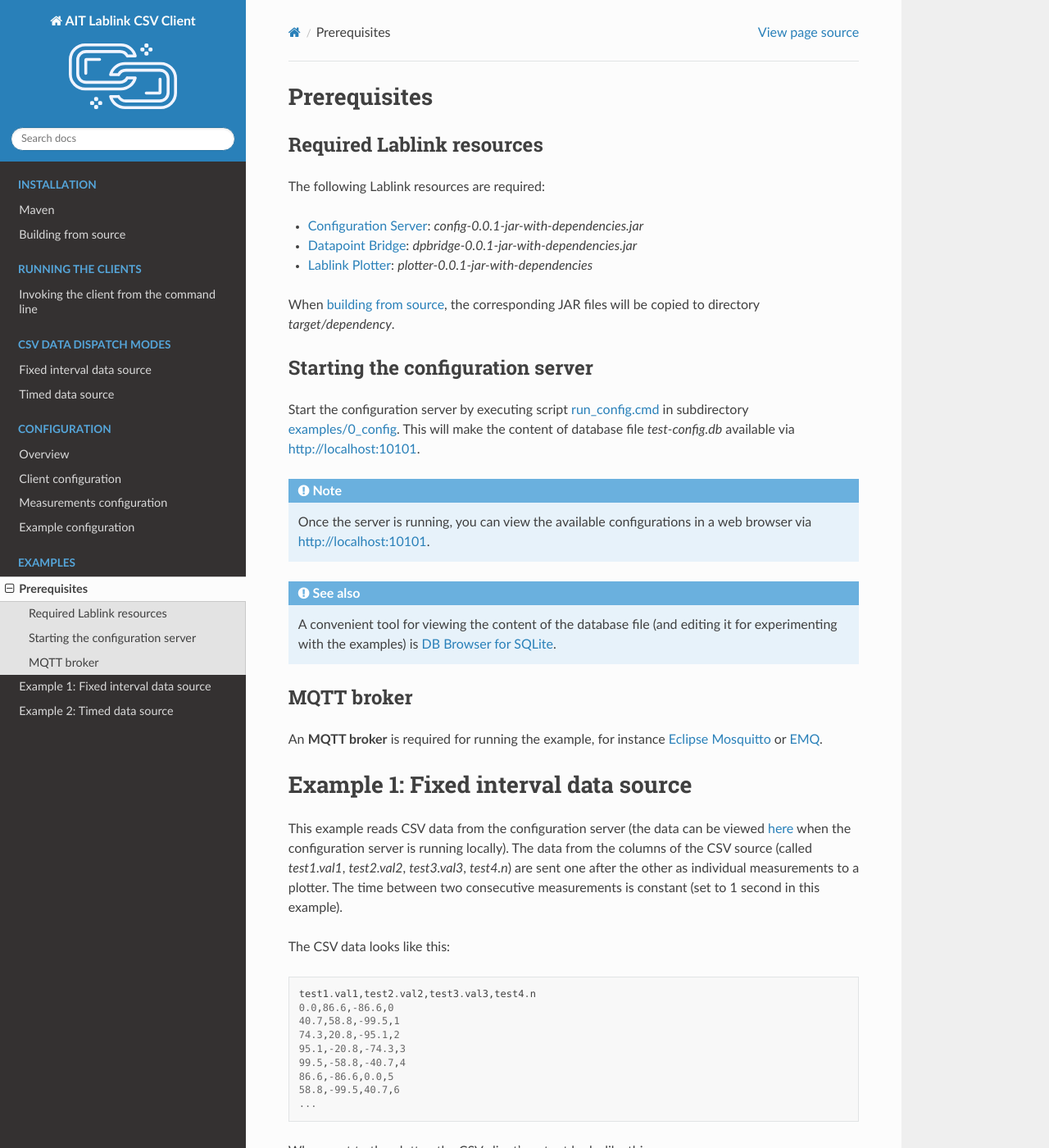
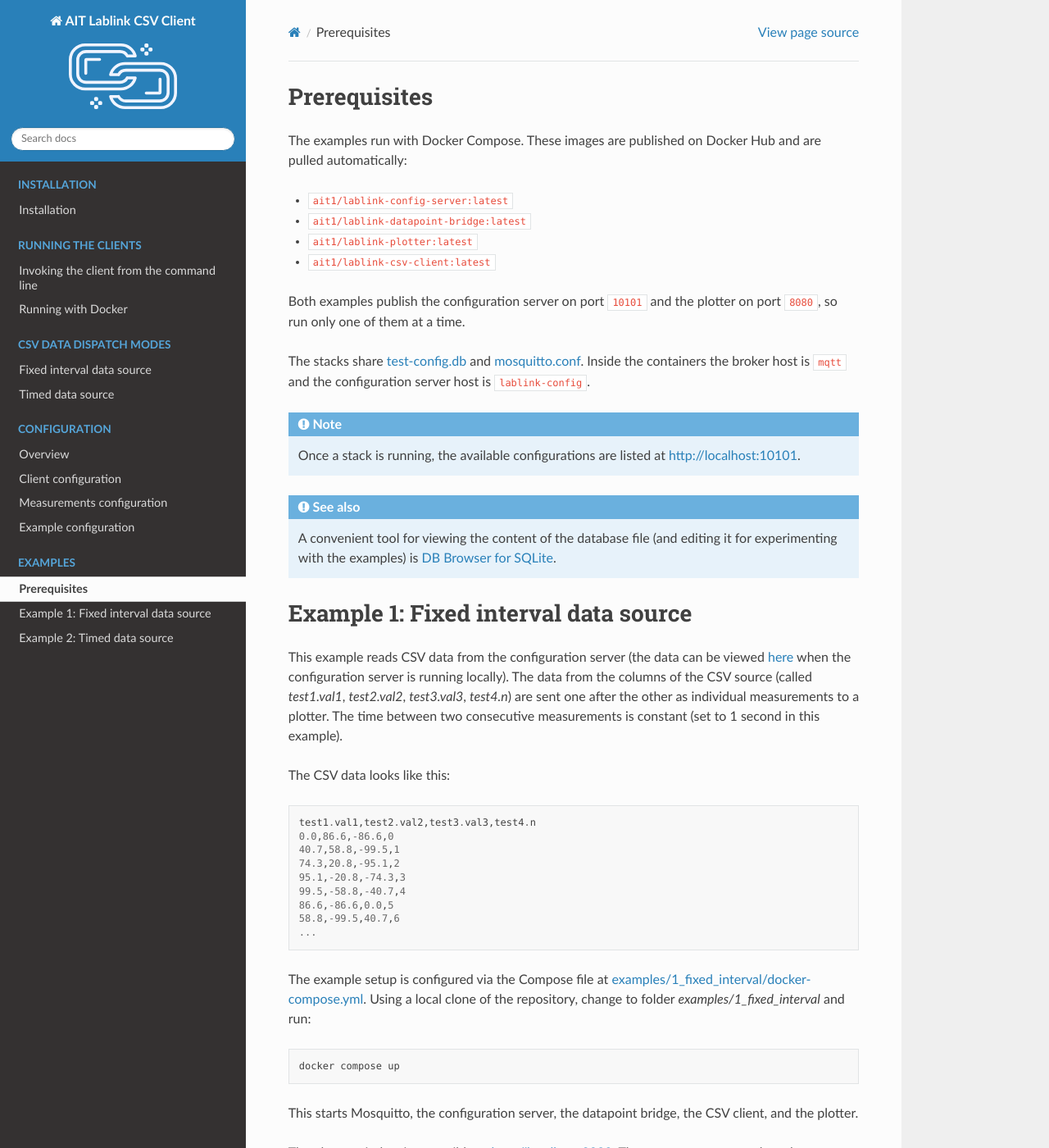
Before and after one commit to AIT-Lablink/lablink-csv-client, a Sphinx documentation site: the page built from docs/examples.rst, in a window 1280 px wide and 1400 px high. Shown: the whole window at 82% size. Built offline with Sphinx 7.4.7 and the Read the Docs theme 3.1.0, drawn with Linux system fonts in a browser that asks for light colours; some of the changed text lies outside the part shown.

Commit message:
Update documentation

```diff
--- a/docs/dispatch-modes.rst
+++ b/docs/dispatch-modes.rst
@@ -23,7 +23,9 @@ Timed data source
 =================
 
 The data from the CSV source uses a dedicated format (see `below <#supported-csv-formats-for-timed-data-sources>`_), providing data values associated to timestamps, which are sent one-by-one as individual measurements.
-The timing of the measurements is determined by the timestamps associated to each data value.
+Only the time difference between two consecutive timestamps of the same series is used.
+The first measurement of a series is sent after the delay given by ``StartAfter``.
+Each following measurement is sent after that time difference, divided by ``ScaleFactor``.
 
 .. note:: This dispatch mode is enable by setting configuration parameter ``DispatchType`` to ``TIME_VARIANT``.
 
@@ -40,5 +42,6 @@ All entries with the same ``<device-name>`` and ``<datapoint-name>`` belong to a
 When selecting a series of measurements as output for the CSV client, it has to be referred to as  ``<device-name>.<datapoint-name>`` in parameter ``ColName`` in the `measurements configuration <configuration.html#measurements-configuration>`__.
 
 The timestamps have to be provided in `Unix time <https://en.wikipedia.org/wiki/Unix_time>`__.
+The difference of two consecutive timestamps is the delay in milliseconds.
 
 .. seealso:: An **example** for a **timed data source** can be found `here <examples.html#example-2-timed-data-source>`__.
--- a/docs/examples.rst
+++ b/docs/examples.rst
@@ -1,33 +1,22 @@
 Prerequisites
 =============
 
-Required Lablink resources
---------------------------
+The examples run with Docker Compose.
+These images are published on Docker Hub and are pulled automatically:
 
-The following Lablink resources are required:
+* ``ait1/lablink-config-server:latest``
+* ``ait1/lablink-datapoint-bridge:latest``
+* ``ait1/lablink-plotter:latest``
+* ``ait1/lablink-csv-client:latest``
 
-* `Configuration Server <https://ait-lablink.readthedocs.io/projects/lablink-config-server>`_: *config-0.0.1-jar-with-dependencies.jar*
-* `Datapoint Bridge <https://ait-lablink.readthedocs.io/projects/lablink-datapoint-bridge>`_: *dpbridge-0.0.1-jar-with-dependencies.jar*
-* `Lablink Plotter <https://ait-lablink.readthedocs.io/projects/lablink-plotter>`_: *plotter-0.0.1-jar-with-dependencies*
+Both examples publish the configuration server on port ``10101`` and the plotter on port ``8080``, so run only one of them at a time.
 
-When :doc:`building from source <installation>`, the corresponding JAR files will be copied to directory *target/dependency*.
+The stacks share :github_blob:`test-config.db <examples/config/test-config.db>` and :github_blob:`mosquitto.conf <examples/config/mosquitto.conf>`.
+Inside the containers the broker host is ``mqtt`` and the configuration server host is ``lablink-config``.
 
-
-Starting the configuration server
----------------------------------
-
-Start the configuration server by executing script :github_blob:`run_config.cmd <examples/0_config/run_config.cmd>` in subdirectory :github_tree:`examples/0_config`.
-This will make the content of database file *test-config.db* available via http://localhost:10101.
-
-.. note:: Once the server is running, you can view the available configurations in a web browser via http://localhost:10101.
+.. note:: Once a stack is running, the available configurations are listed at http://localhost:10101.
 
 .. seealso:: A convenient tool for viewing the content of the database file (and editing it for experimenting with the examples) is `DB Browser for SQLite <https://sqlitebrowser.org/>`_.
-
-
-MQTT broker
------------
-
-An **MQTT broker** is required for running the example, for instance `Eclipse Mosquitto <https://mosquitto.org/>`_ or `EMQ <http://emqtt.io/>`_.
 
 
 Example 1: Fixed interval data source
@@ -51,20 +40,21 @@ The CSV data looks like this:
    58.8,-99.5,40.7,6
    ...
 
-When sent to the plotter, the CSV client's output looks like this:
+The example setup is configured via the Compose file at :github_blob:`examples/1_fixed_interval/docker-compose.yml <examples/1_fixed_interval/docker-compose.yml>`.
+Using a local clone of the repository, change to folder `examples/1_fixed_interval` and run:
+
+.. code-block:: bash
+
+   docker compose up
+
+This starts Mosquitto, the configuration server, the datapoint bridge, the CSV client, and the plotter.
+
+The plotter window is accessible at http://localhost:8080.
+The measurements are plotted as a function of time, see below for the plotter view.
 
 .. image:: img/csv-client-example1.png
    :align: center
    :alt: Plotter view of CSV client output (example 1).
-
-All relevant scripts can be found in subdirectory :github_tree:`examples/1_fixed_interval`.
-To run the example, execute all scripts either in separate command prompt windows or by double-clicking:
-
-* :github_blob:`csv-fixed-interval.cmd <examples/1_fixed_interval/csv-fixed-interval.cmd>`: runs the CSV client, which will send data to the plotter
-* :github_blob:`dpb.cmd <examples/1_fixed_interval/dpb.cmd>`: runs the data point bridge service, connecting the CSV client and the plotter
-* :github_blob:`plot.cmd <examples/1_fixed_interval/plot.cmd>`: runs the plotter, which will plot incoming data to the screen
-
-.. note:: The scripts can be started in arbitrary order.
 
 
 Example 2: Timed data source
@@ -99,11 +89,12 @@ When sent to the plotter, the CSV client's output looks like this:
    However, if you take a closer look you will notice that in the 2nd example the measurements are not received at a fixed rate.
    This difference becomes obvious when you run the examples and watch the measurements being plotted in real time.
 
-All relevant scripts can be found in subdirectory :github_tree:`examples/2_time_variant`.
-To run the example, execute all scripts either in separate command prompt windows or by double-clicking:
+The Compose file is :github_blob:`examples/2_time_variant/docker-compose.yml <examples/2_time_variant/docker-compose.yml>`.
+From :github_tree:`examples/2_time_variant`:
 
-* :github_blob:`csv-time-variant.cmd <examples/2_time_variant/csv-time-variant.cmd>`: runs the CSV client, which will send data to the plotter
-* :github_blob:`dpb.cmd <examples/2_time_variant/dpb.cmd>`: runs the data point bridge service, connecting the CSV client and the plotter
-* :github_blob:`plot.cmd <examples/2_time_variant/plot.cmd>`: runs the plotter, which will plot incoming data to the screen
+.. code-block:: bash
 
-.. note:: The scripts can be started in arbitrary order.
+   docker compose up
+
+This starts Mosquitto, the configuration server, the datapoint bridge, the CSV client, and the plotter.
+The plotter window is at http://localhost:8080.
```
Also changed, not shown: docs/configuration.rst (+10 -9 lines), docs/installation.rst (+20 -5 lines), docs/requirements-docs.txt (+10 -1 lines), docs/running.rst (+23 -0 lines), docs/img/csv-client-example1.png, docs/img/csv-client-example2.png.
